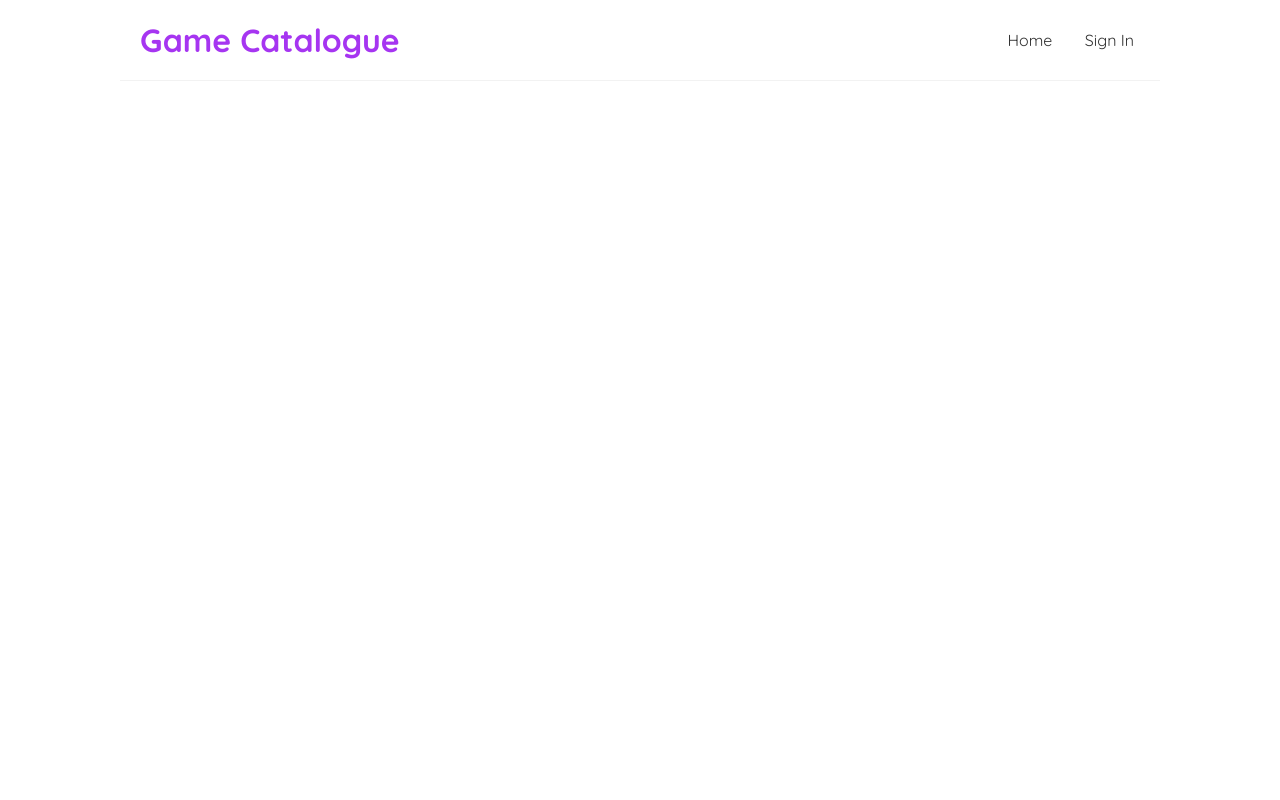
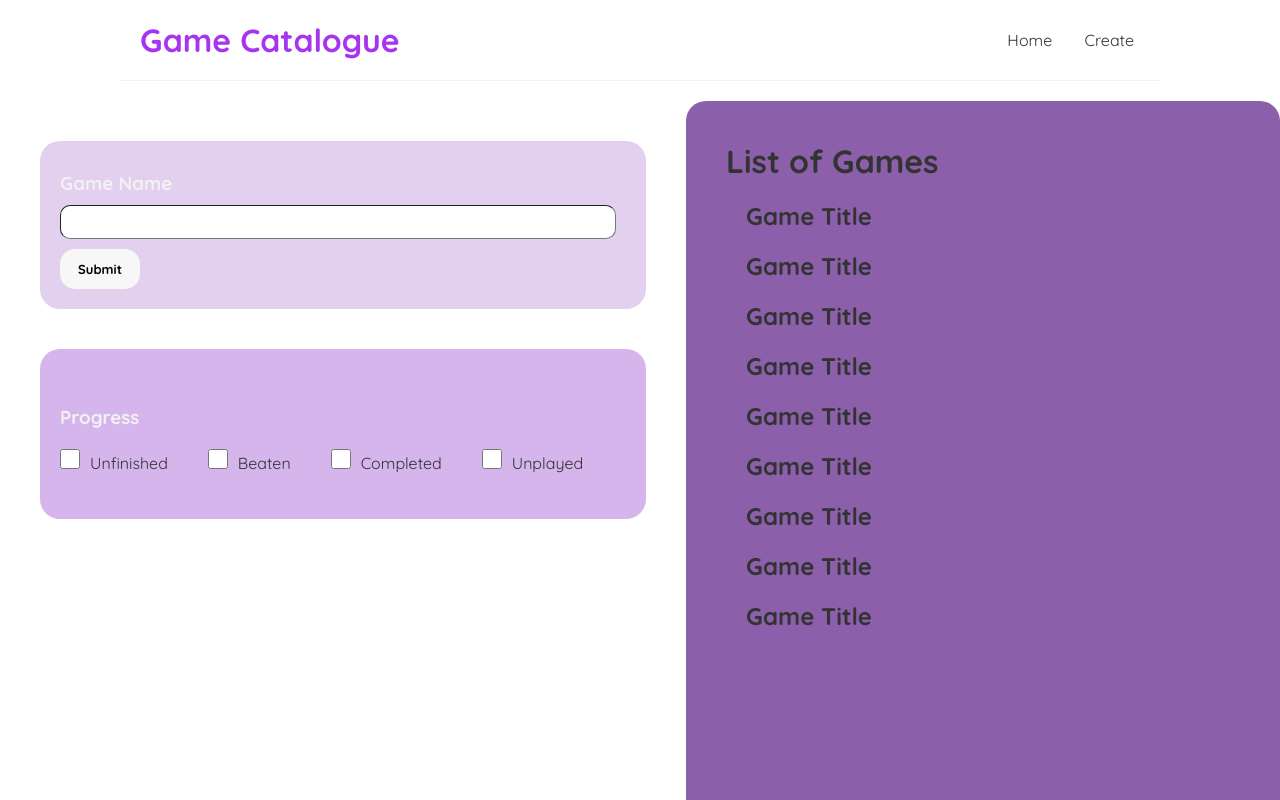
Before and after one commit to Robert56th/react-project-demo, a React (Create React App) app: page /Create in a window 1280 px wide. Shown: the top 800 px of the page. Built offline with nearby package versions, Linux system fonts and the light colour scheme.

Commit message:
adding layout of list of games -Doroteo

```diff
--- a/src/App.js
+++ b/src/App.js
@@ -11,7 +11,8 @@ function App() {
         <Navbar/>
         <Routes>
           <Route exact path="/" element={<Home/>}/>
-          <Route exact path="/SignIn" element={<SignIn/>}/>
+          {/* <Route exact path="/SignIn" element={<SignIn/>}/> */}
+          <Route exact path="/Create" element = {<GameCatalog/>}/>
         </Routes>
       </div>
     </Router>
--- a/src/GameCat.js
+++ b/src/GameCat.js
@@ -1,14 +1,21 @@
 import GameInfo from "./GameInfo";
 import GameProgress from "./gameProg";
+import ListofGames from "./ListofGames";
+
 
 const GameCatalog = () => {
     return (
     <div className="gamecatalog">
 
-      <div className="content">
+      <div className="rightcontent">
         <GameInfo/>
         <GameProgress/>
       </div>
+      <div className="leftcontent">
+        <h1>List of Games</h1>
+        <ListofGames/>
+      </div>
+
     </div> );
 }
 
--- /dev/null
+++ b/src/ListofGames.js
@@ -0,0 +1,18 @@
+const ListofGames = () => {
+    return (
+        <div className="listofgames">
+            <h2>Game Title</h2>
+            <h2>Game Title</h2>
+            <h2>Game Title</h2>
+            <h2>Game Title</h2>
+            <h2>Game Title</h2>
+            <h2>Game Title</h2>
+            <h2>Game Title</h2>
+            <h2>Game Title</h2>
+            <h2>Game Title</h2>
+
+        </div>
+     );
+}
+
+export default ListofGames;
--- a/src/Navbar.js
+++ b/src/Navbar.js
@@ -4,7 +4,8 @@ const Navbar = () => {
             <h1>Game Catalogue</h1>
             <div className="links">
                 <a href ="/"> Home</a>
-                <a href ="/SignIn"> Sign In</a>
+                <a href ="/Create"> Create</a>
+                {/* <a href ="/SignIn"> Sign In</a> */}
             </div>
         </nav>
      );
--- a/src/index.css
+++ b/src/index.css
@@ -28,22 +28,42 @@
 .navbar a:hover {
   color: #f1356d;
 }
-.gamecatalog .content {
-  max-width: 1000px;
-  margin: 20px auto;
-  padding: 10px;
+.gamecatalog{
+  display: flex;
+  align-items: flex-start;
 
 }
+.gamecatalog .leftcontent {
+
+  background-color: #8c5faa;
+  border-radius: 20px;
+  margin: 20px auto;
+  padding: 40px;
+  width: 1000px;
+  height: 750px;
+
+}
+.gamecatalog .rightcontent {
+
+  margin: 20px auto;
+  padding: 40px;
+}
 .gameprogress .progress{
-  border: 2px dotted #2e2e2e;
   border-radius: 20px;
   padding: 20px;
   margin: 20px auto;
+  background-color: #d6b5ec;
+  height: 130px;
+  display: flex;
+  justify-content: center;
+  flex-direction: column;
+
 
 }
 .gameprogress h3 {
   margin-top: 10px;
   margin-bottom: 20px;
+  color: #f2f2f2;
 }
 .gameprogress label {
   margin-right: 40px;
@@ -55,14 +75,16 @@
 }
 
 .gameinfo .labelContainer{
-  border: 2px dotted #2e2e2e;
+
   border-radius: 20px;
   padding: 20px;
   margin-bottom: 40px ;
+  background-color: #e2d0ee;
 }
 .gameinfo h3 {
   margin-top: 10px;
   margin-bottom: 10px;
+  color: #f2f2f2;
 }
 .gameinfo input {
   margin-right: 10px;
@@ -75,8 +97,8 @@
 .gameinfo button {
   height: 40px;
   width: 80px;
-  background-color: #a635f1;
-  color: #f2f2f2;
+  background-color: #f7f7f7;
+  color: #000000;
   font-size: small;
   font-weight: bold;
   border-radius: 15px;
@@ -98,3 +120,7 @@
   margin-top: 20px;
   margin-bottom: 20px;
 }
+
+.listofgames h2{
+  margin: 20px;
+}
```
